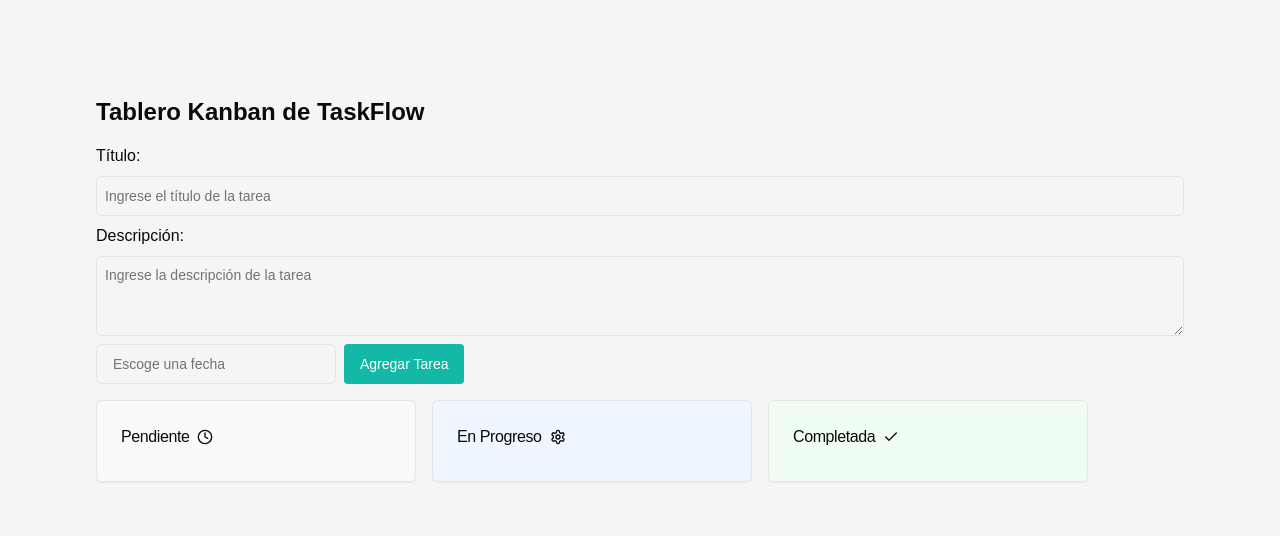
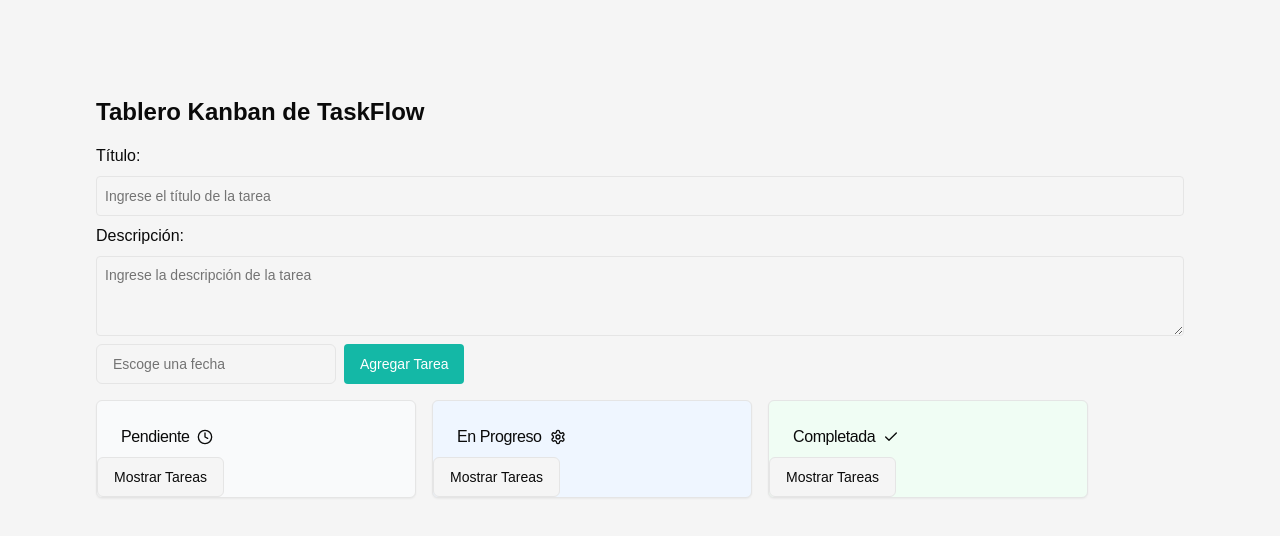
Before and after one commit to KaicerPirata/UCC-GO, a Next.js app: page / in a window 1280 px wide. Shown: the top 536 px of the page. Built offline with nearby package versions, Linux system fonts and the light colour scheme.

Commit message:
que el titulo de cada modulo sea un menu desplegable para que guarde todas las tareas enumerandolas una a una

```diff
--- a/src/app/page.tsx
+++ b/src/app/page.tsx
@@ -289,18 +289,18 @@
           </TooltipProvider>
         </CardTitle>
       </CardHeader>
-      <CardContent className="flex flex-col gap-2">
+      <DropdownMenu>
+        <DropdownMenuTrigger asChild>
+          <Button variant="outline">Mostrar Tareas</Button>
+        </DropdownMenuTrigger>
+        <DropdownMenuContent className="flex flex-col gap-2 p-2">
           {tasks.map((task, index) => (
-          <TaskCard
-            key={index}
-            task={task}
-            moveTask={moveTask}
-            confirmDeleteTask={confirmDeleteTask}
-            from={columnId}
-            taskNumber={index + 1}
-          />
+            <DropdownMenuItem key={index} className="px-2 py-1">
+              {index + 1}. {task.title}
+            </DropdownMenuItem>
           ))}
-      </CardContent>
+        </DropdownMenuContent>
+      </DropdownMenu>
     </Card>
   );
 }
```
Lines whose indentation alone changed are shown as unchanged.
